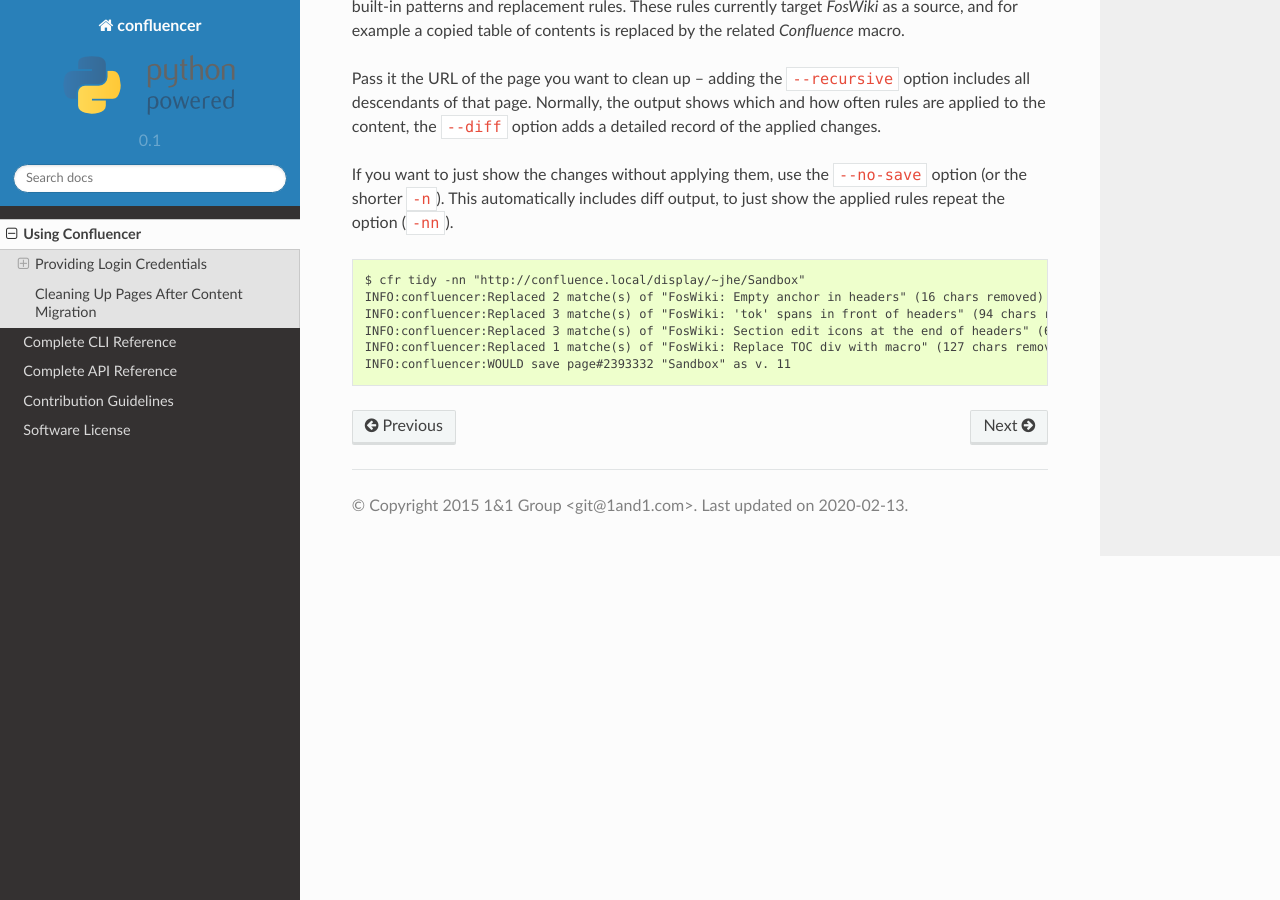
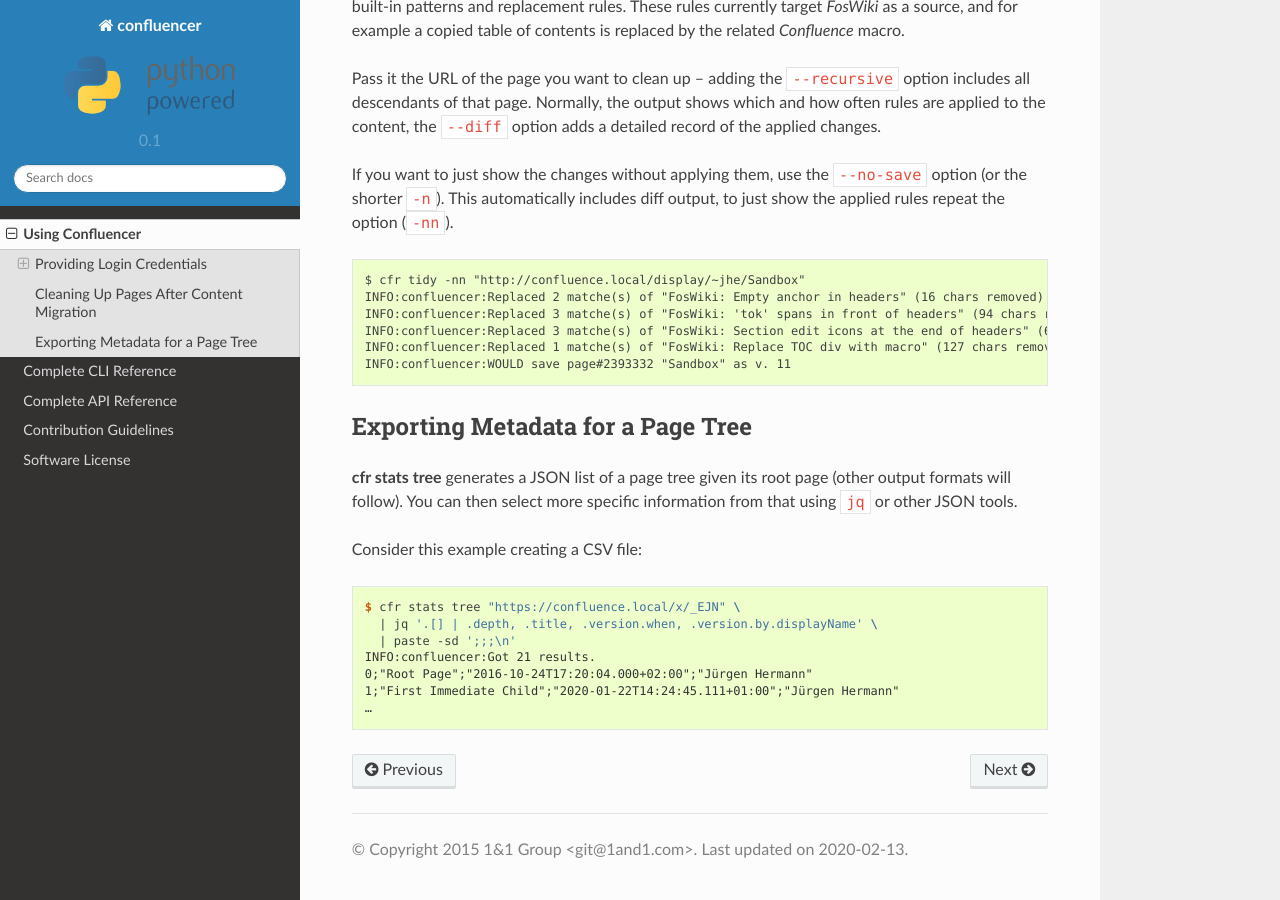
Before and after one commit to mam-dev/confluencer, a Sphinx documentation site: the page built from docs/usage.rst, in a window 1280 px wide and 900 px high, scrolled down 993 px. Built offline with Sphinx 7.4.7 and the Read the Docs theme 2.0.0, drawn with Linux system fonts in a browser that asks for light colours.

Commit message:
docs: Exporting Metadata for a Page Tree

```diff
--- a/docs/usage.rst
+++ b/docs/usage.rst
@@ -78,3 +78,23 @@
     INFO:confluencer:Replaced 3 matche(s) of "FosWiki: Section edit icons at the end of headers" (664 chars removed)
     INFO:confluencer:Replaced 1 matche(s) of "FosWiki: Replace TOC div with macro" (127 chars removed)
     INFO:confluencer:WOULD save page#2393332 "Sandbox" as v. 11
+
+
+Exporting Metadata for a Page Tree
+----------------------------------
+
+:command:`cfr stats tree` generates a JSON list of a page tree given its root page
+(other output formats will follow). You can then select more specific information
+from that using ``jq`` or other JSON tools.
+
+Consider this example creating a CSV file:
+
+.. code-block:: console
+
+    $ cfr stats tree "https://confluence.local/x/_EJN" \
+      | jq '.[] | .depth, .title, .version.when, .version.by.displayName' \
+      | paste -sd ';;;\n'
+    INFO:confluencer:Got 21 results.
+    0;"Root Page";"2016-10-24T17:20:04.000+02:00";"Jürgen Hermann"
+    1;"First Immediate Child";"2020-01-22T14:24:45.111+01:00";"Jürgen Hermann"
+    …
```
